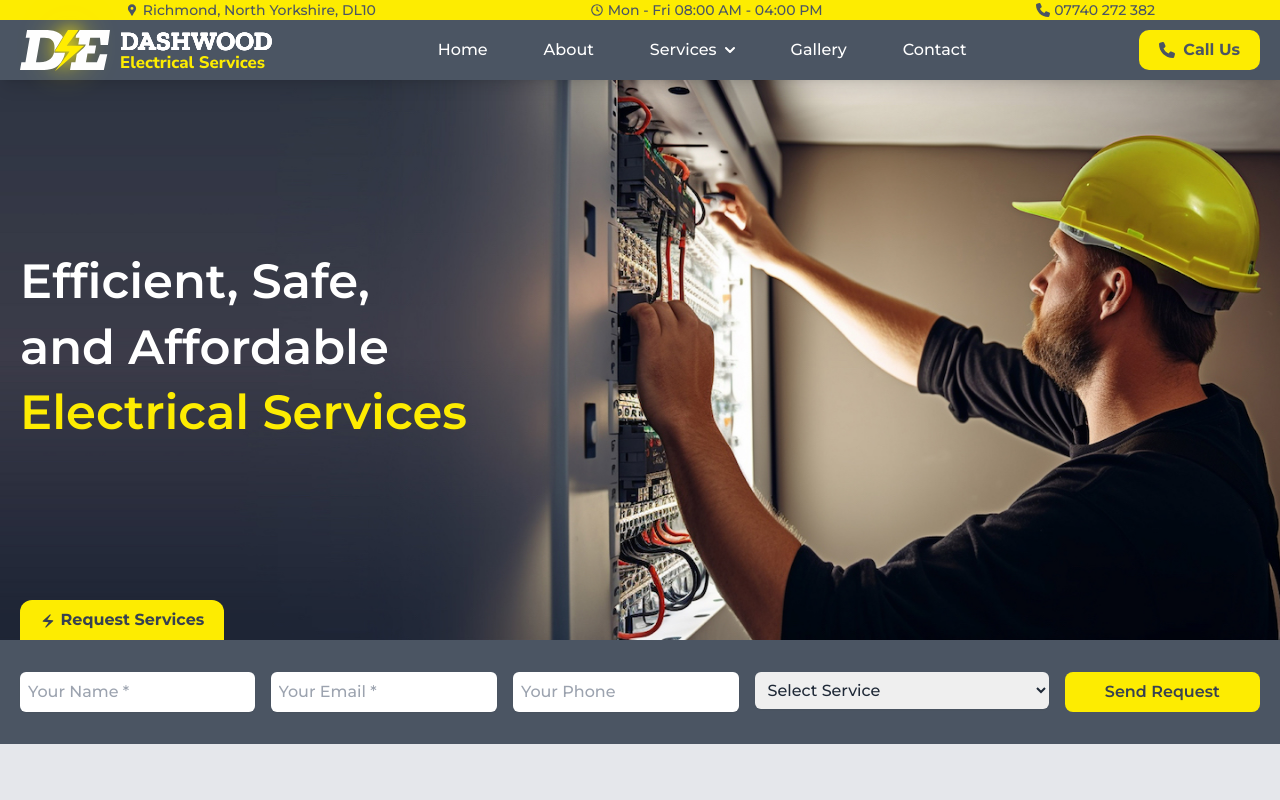
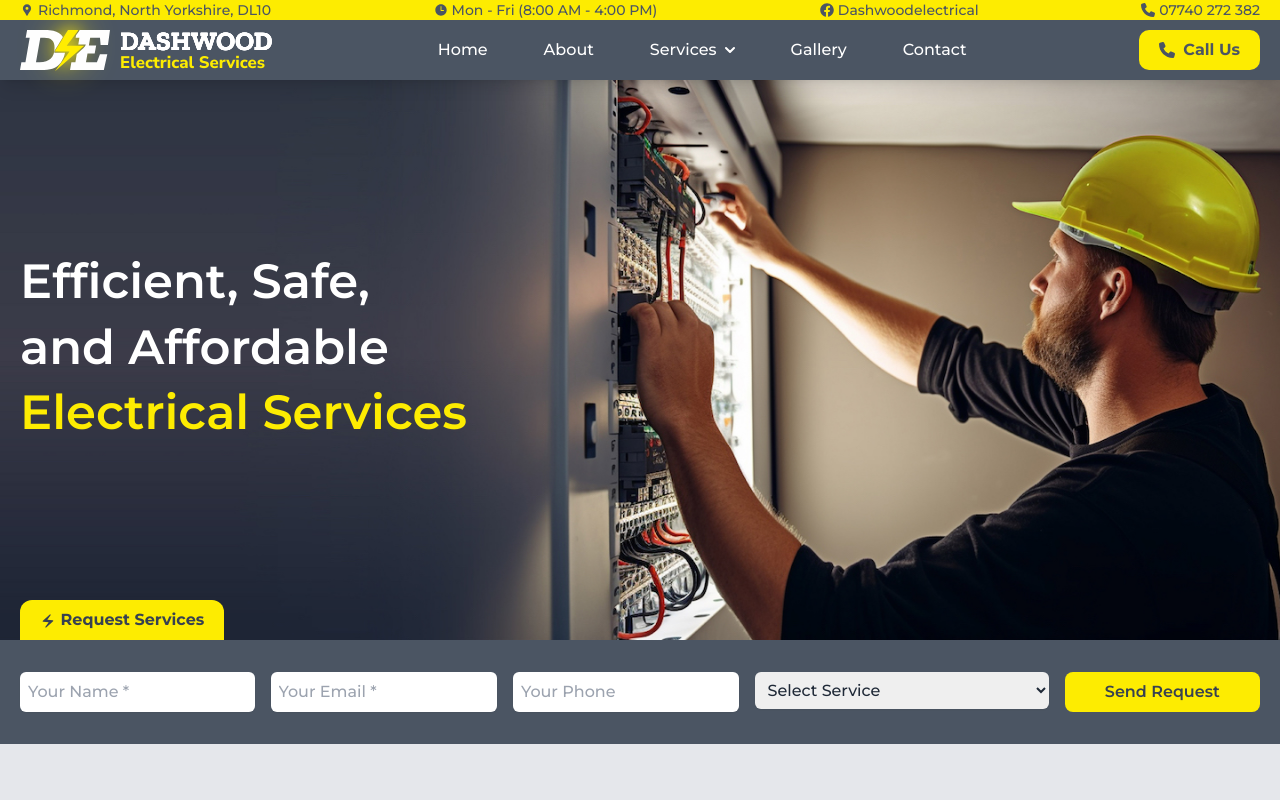
Before and after one commit to arikannee/dashwood, a Next.js app: page / in a window 1280 px wide. Shown: the top 800 px of the page. Built offline with nearby package versions, Linux system fonts and the light colour scheme.

Commit message:
update social tab

```diff
--- a/app/components/header/Header.js
+++ b/app/components/header/Header.js
@@ -4,9 +4,10 @@ import Navbar from "./navbar/Navbar";
 import "./header.css";
 
 import { MdLocationPin } from "react-icons/md";
-import { TbClockHour4 } from "react-icons/tb";
 import { FaPhone } from "react-icons/fa6";
-import { FaChevronDown, FaChevronUp } from "react-icons/fa"; // Icons for arrow up and down
+import { FaChevronDown, FaChevronUp, FaFacebook } from "react-icons/fa"; // Icons for arrow up and down
+import { IoTime } from "react-icons/io5";
+
 
 const SocialTap = () => {
   const [isVisible, setIsVisible] = useState(true);
@@ -37,10 +38,10 @@ const SocialTap = () => {
     <div className="header sticky top-0 z-50 shadow-lg">
       {/* Social Tap - Only shows the first line with a dropdown on small screens */}
       <div className={`social-tap ${isVisible ? "block" : "absolute"}`}>
-        <div className="container lg text-gray-600 flex flex-col sm:flex-row text-sm font-medium leading-7 sm:leading-5">
+        <div className="container lg text-gray-600 flex flex-col lg:flex-row text-sm font-medium leading-7 lg:leading-5">
           {/* Single line with dropdown button (visible on small screens) */}
           <div
-            className="flex justify-center items-center sm:hidden cursor-pointer p-1"
+            className="flex justify-center items-center lg:hidden cursor-pointer p-1"
             onClick={toggleDropdown}
           >
             {isExpanded ? <FaChevronUp /> : <FaChevronDown />} {/* Arrow */}
@@ -48,18 +49,25 @@ const SocialTap = () => {
 
           {/* Expanded section with full details */}
           <div
-            className={`flex flex-col grow sm:flex-row ${
-              isExpanded ? "block" : "hidden sm:flex"
-            } justify-around gap-1`}
+            className={`flex flex-col grow lg:flex-row ${
+              isExpanded ? "block" : "hidden lg:flex"
+            } justify-between gap-1`}
           >
             <div className="flex items-center justify-center gap-1">
               <MdLocationPin />
               Richmond, North Yorkshire, DL10
             </div>
             <div className="flex items-center justify-center gap-1">
-              <TbClockHour4 />
-              Mon - Fri 08:00 AM - 04:00 PM
+              <IoTime />
+              Mon - Fri (8:00 AM - 4:00 PM)
             </div>
+            <a
+              className="flex items-center justify-center gap-1"
+              href="https://www.facebook.com/Dashwoodelectrical"
+            >
+              <FaFacebook />
+              Dashwoodelectrical
+            </a>
             <a
               className="flex items-center justify-center gap-1"
               href="tel:+447740272382"
```
